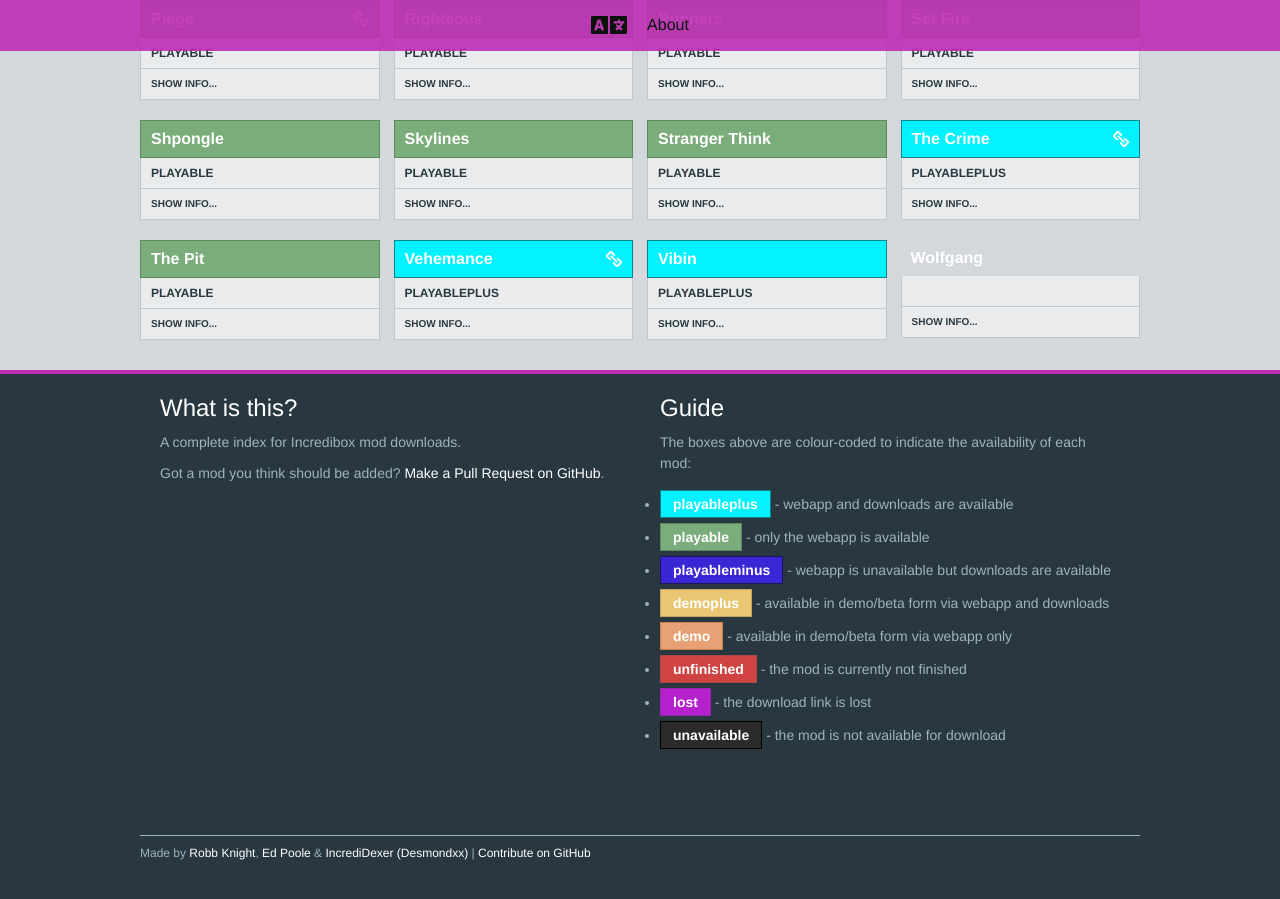
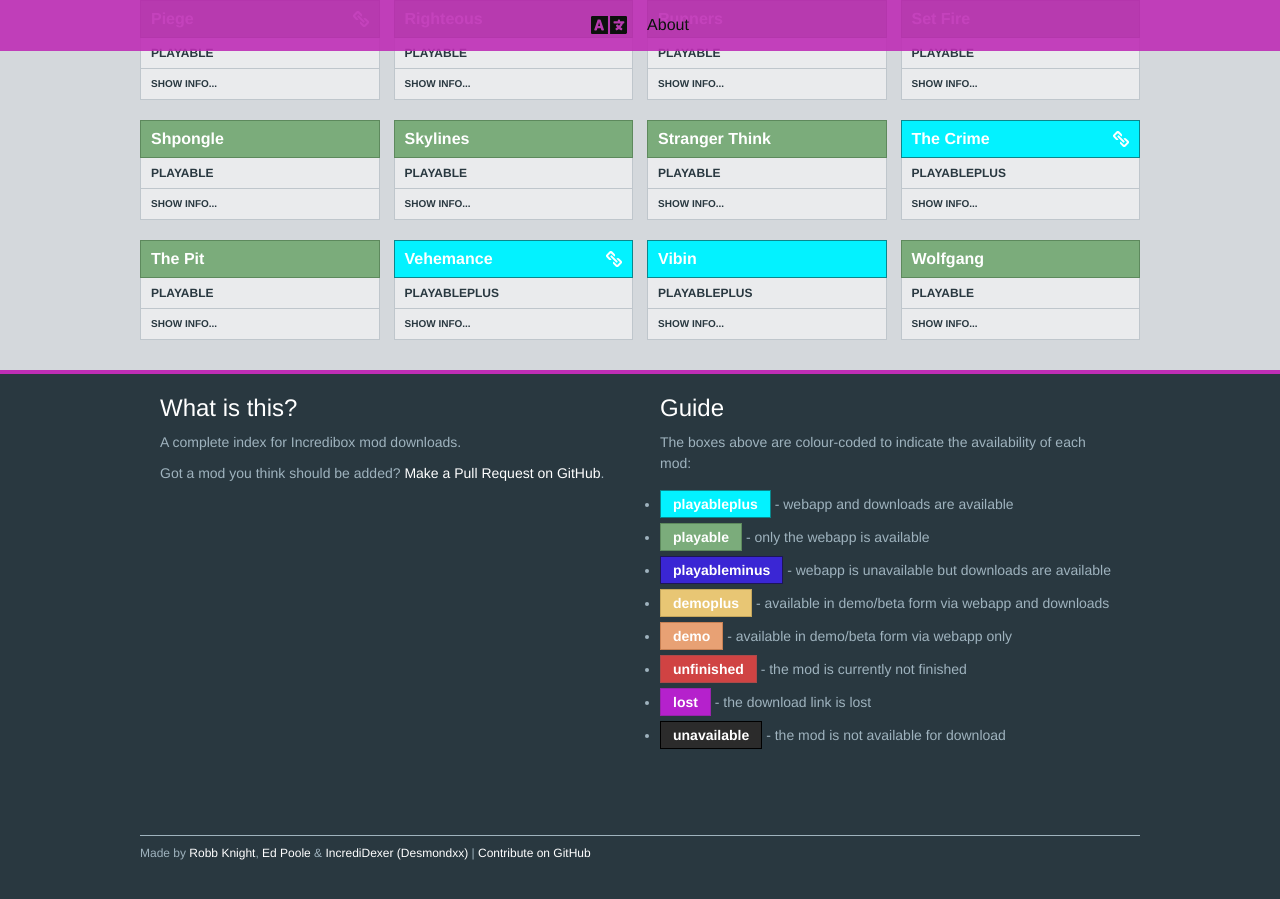
Before and after one commit to Incredimods/incredimods.github.io, a Jekyll site: the page built from _pages/index.html, in a window 1280 px wide and 900 px high, scrolled down 959 px. Built offline with Jekyll 4.4.1, drawn with Linux system fonts in a browser that asks for light colours.

Commit message:
Update sites.json

```diff
--- a/_data/sites.json
+++ b/_data/sites.json
@@ -236,7 +236,7 @@
     {
         "name": "Wolfgang",
         "webapp": "https://incredimods.github.io/Wolfgang",
-        "availability": "Playable",
+        "availability": "playable",
         "creator": "Lexlim",
         "names": ["wolfgang"]
     }
```
